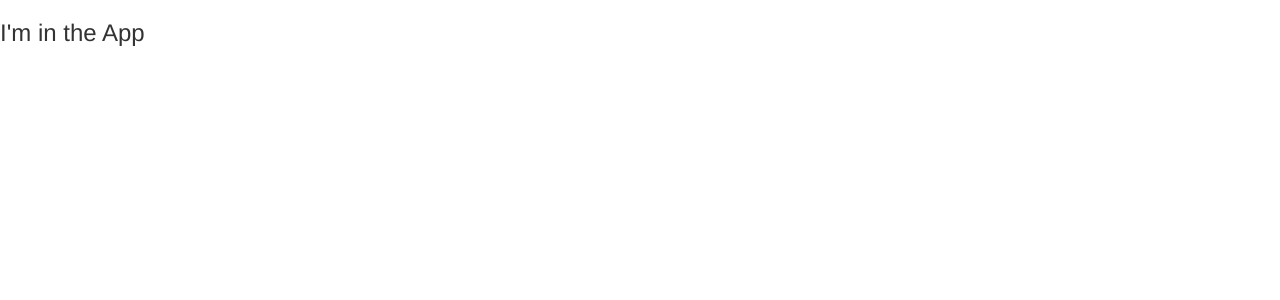
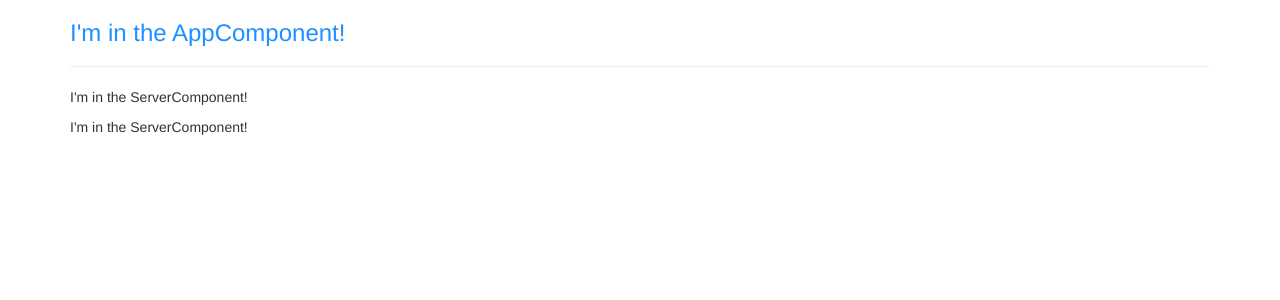
Before and after one commit to bartoszrachwalik/angular-excercises, an Angular app: page / in a window 1280 px wide. Shown: the top 300 px of the page. Built offline with nearby package versions, Linux system fonts and the light colour scheme.

Commit message:
styles and selectors

```diff
--- a/src/app/app.component.css
+++ b/src/app/app.component.css
@@ -0,0 +1,3 @@
+h3 {
+  color: darkblue;
+}
--- a/src/app/app.component.html
+++ b/src/app/app.component.html
@@ -1 +1,13 @@
-<h3>I'm in the App</h3>
+<div class="container">
+  <div class="row">
+    <div class="col-xs-12">
+      <h3>I'm in the AppComponent!</h3>
+      <hr>
+      <!--selectors as element, attribute and class-->
+      <!--<app-servers></app-servers>-->
+      <!--<div app-servers></div>-->
+      <!--<div class="app-servers"></div>-->
+      <app-servers></app-servers>
+    </div>
+  </div>
+</div>
--- a/src/app/app.component.ts
+++ b/src/app/app.component.ts
@@ -1,9 +1,14 @@
-import { Component } from '@angular/core';
+import {Component} from '@angular/core';
 
 @Component({
   selector: 'app-root',
   templateUrl: './app.component.html',
-  styleUrls: ['./app.component.css']
+  // styleUrls: ['./app.component.css']
+  styles: [`
+    h3 {
+      color: dodgerblue;
+    }
+  `]
 })
 export class AppComponent {
 }
--- a/src/app/server/server.component.html
+++ b/src/app/server/server.component.html
@@ -1 +1 @@
-<p>Server Component</p>
+<p>I'm in the ServerComponent!</p>
--- a/src/app/servers/servers.component.ts
+++ b/src/app/servers/servers.component.ts
@@ -1,6 +1,10 @@
 import {Component, OnInit} from '@angular/core';
 
 @Component({
+  // selectors as element, attribute or class
+  // selector: 'app-servers',
+  // selector: '[app-servers]',
+  // selector: '.app-servers',
   selector: 'app-servers',
   template: `
     <app-server></app-server>
```
